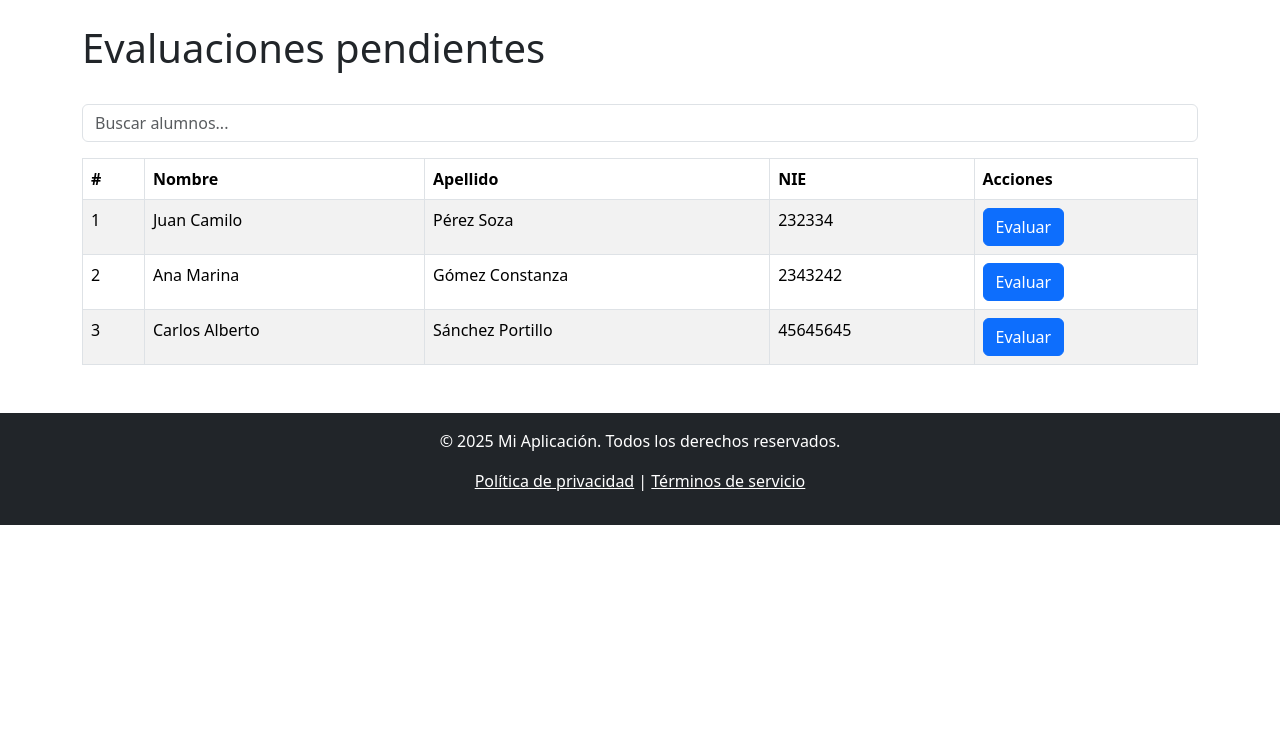
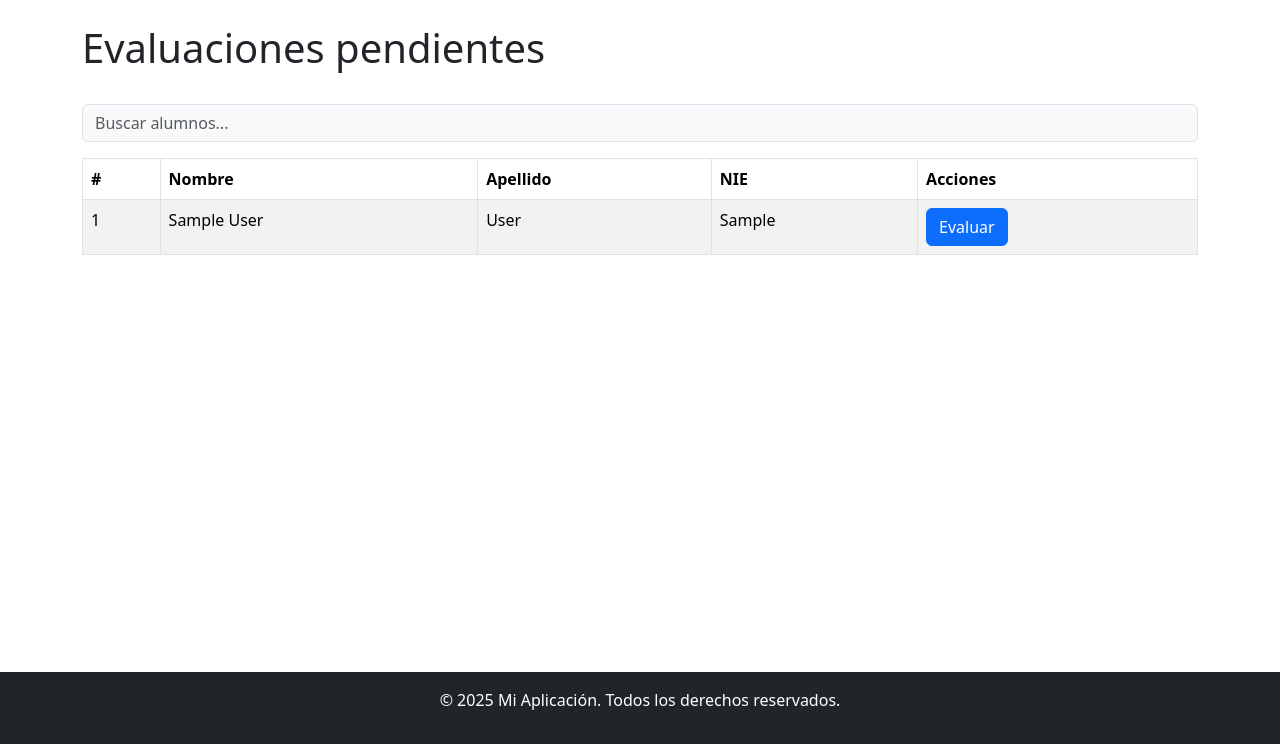
Before and after one commit to eugmerino/student-survey, a Django app: page / in a window 1280 px wide. Shown: the part 56-800 px from the top of the page. Run offline with Django 4.2, Linux system fonts and the light colour scheme; a user stored in the database is signed in; tables that the repository leaves empty hold one stand-in row (values such as "Sample post"); some libraries are stand-ins or nearby versions.

Commit message:
Refactor templates

```diff
--- a/templates/base.html
+++ b/templates/base.html
@@ -17,7 +17,7 @@
 
     {% include "parts/navbar.html" %}
 
-    <div class="container mt-4">
+    <div class="container mt-4" style="min-height: calc(100vh - 200px);">
         {% block content %}{% endblock %}
     </div>
 
--- a/templates/home.html
+++ b/templates/home.html
@@ -1,3 +1,4 @@
+<!-- home.html -->
 {% extends "base.html" %}
 
 {% block title %}Inicio{% endblock %}
@@ -11,8 +12,14 @@
 
     <br>
 
-    <input type="text" id="searchInput" class="form-control mb-3" placeholder="Buscar alumnos..." />
+    <input
+        type="text"
+        id="searchInput"
+        class="form-control mb-3 bg-body-tertiary"
+        placeholder="Buscar alumnos..."
+    />
 
+    <div class="overflow-auto">
         <table class="table table-striped table-bordered">
             <thead>
                 <tr>
@@ -24,31 +31,26 @@
                 </tr>
             </thead>
             <tbody id="studentTableBody">
-            <!-- Aquí irían los datos dinámicos de los estudiantes -->
+                {% if students %}
+                    {% for student in students %}
                         <tr>
-                <td>1</td>
-                <td>Juan Camilo</td>
-                <td>Pérez Soza</td>
-                <td>232334</td>
+                            <td>{{ forloop.counter }}</td>
+                            <td>{{ student.name }}</td>
+                            <td>{{ student.last_name }}</td>
+                            <td>{{ student.NIE }}</td>
                             <td><button class="btn btn-primary">Evaluar</button></td>
                         </tr>
+                    {% endfor %}
+                {% else %}
                     <tr>
-                <td>2</td>
-                <td>Ana Marina</td>
-                <td>Gómez Constanza</td>
-                <td>2343242</td>
-                <td><button class="btn btn-primary">Evaluar</button></td>
+                        <td colspan="5" class="text-center text-muted">
+                            No hay estudiantes asignados.
+                        </td>
                     </tr>
-            <tr>
-                <td>3</td>
-                <td>Carlos Alberto</td>
-                <td>Sánchez Portillo</td>
-                <td>45645645</td>
-                <td><button class="btn btn-primary">Evaluar</button></td>
-            </tr>
-            <!-- Más filas pueden ser agregadas dinámicamente -->
+                {% endif %}
             </tbody>
         </table>
+    </div>
 
     <script>
         document.getElementById('searchInput').addEventListener('input', function() {
--- a/templates/parts/footer.html
+++ b/templates/parts/footer.html
@@ -1,4 +1,3 @@
 <footer class="bg-dark text-white text-center py-3 mt-5">
     <p>&copy; 2025 Mi Aplicación. Todos los derechos reservados.</p>
-    <p><a href="/privacy-policy" class="text-white">Política de privacidad</a> | <a href="/terms-of-service" class="text-white">Términos de servicio</a></p>
 </footer>
```
Lines whose indentation alone changed are shown as unchanged.
